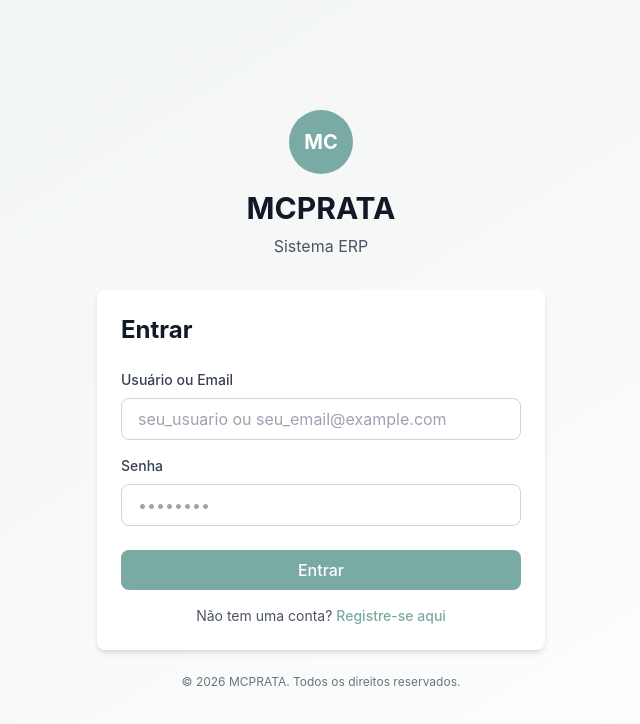
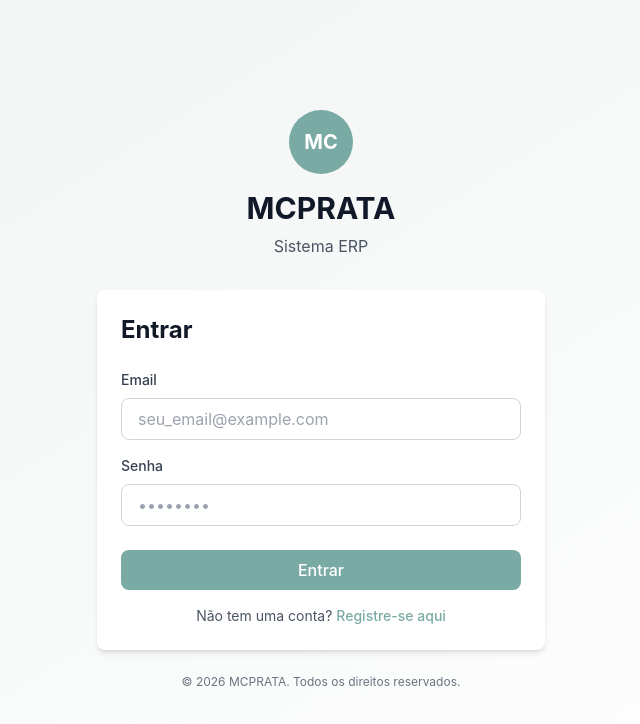
Before and after one commit to Zambrinn/mcpratapp-frontend, a React (Vite) app: page /login in a window 1280 px wide. Shown: the top 724 px of the page, without its empty margins (319-959 px from the left). Built offline with nearby package versions, Linux system fonts and the light colour scheme; the HTML template or start-up script is replaced by a standard one.

Commit message:
fix: update handleSubmit event type and redirect to users page after login

```diff
--- a/src/pages/LoginPage.tsx
+++ b/src/pages/LoginPage.tsx
@@ -44,7 +44,7 @@ export function LoginPage() {
     }
   };
 
-  const handleSubmit = async (e: React.SubmitEvent) => {
+  const handleSubmit = async (e: React.FormEvent<HTMLFormElement>) => {
     e.preventDefault();
     clearError();
 
@@ -54,7 +54,7 @@ export function LoginPage() {
 
     try {
       await login(formData);
-      navigate('/dashboard');
+      navigate('/users');
     } catch (err) {
       console.error('Erro ao fazer login:', err);
     }
@@ -85,10 +85,10 @@ export function LoginPage() {
 
             <div className="mb-4">
               <Input
-                label="Usuário ou Email"
-                type="text"
+                label="Email"
+                type="email"
                 name="email"
-                placeholder="seu_usuario ou seu_email@example.com"
+                placeholder="seu_email@example.com"
                 value={formData.email}
                 onChange={handleChange}
                 error={validationErrors.email}
```
